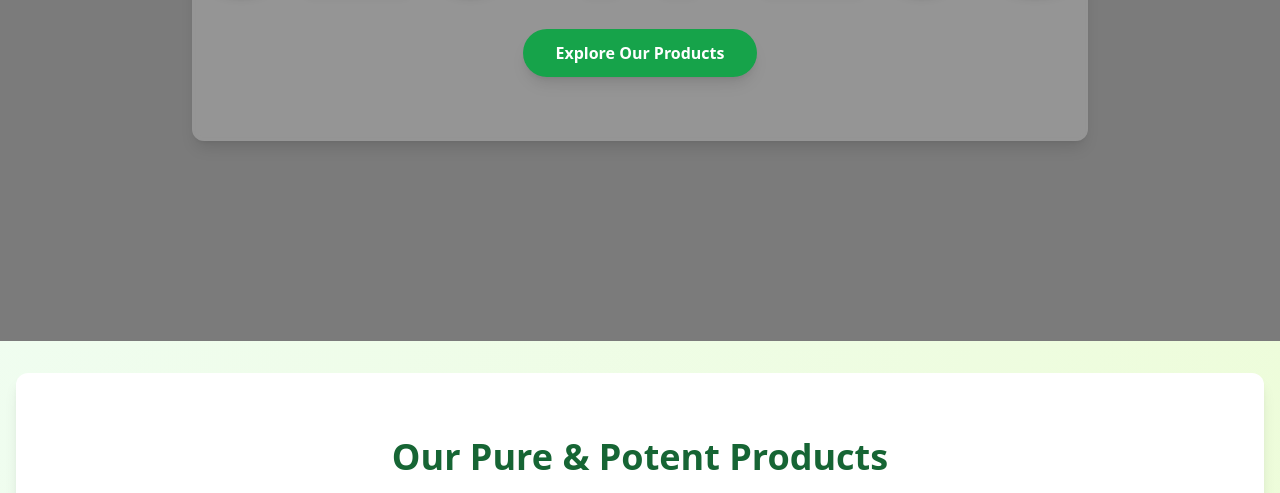
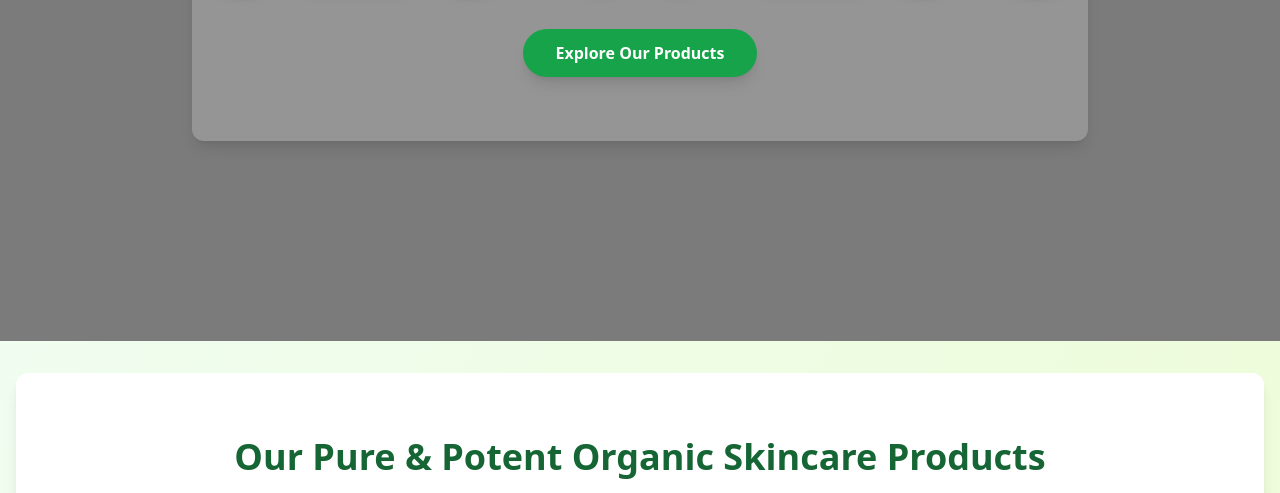
Before and after one commit to akhil01-ai/healthcare, a plain HTML site: page index.html in a window 1280 px wide. Shown: the part 459-952 px from the top of the page. Drawn offline with nearby package versions, Linux system fonts and the light colour scheme; placeholder pictures from the web are drawn by us.

Commit message:
Update index.html

```diff
--- a/index.html
+++ b/index.html
@@ -10,7 +10,7 @@
 
   gtag('config', 'G-8E5S17B6RH');
 </script>
-    <!-- Google Tag Manager -->
+     <!-- Google Tag Manager -->
 <script>(function(w,d,s,l,i){w[l]=w[l]||[];w[l].push({'gtm.start':
 new Date().getTime(),event:'gtm.js'});var f=d.getElementsByTagName(s)[0],
 j=d.createElement(s),dl=l!='dataLayer'?'&l='+l:'';j.async=true;j.src=
@@ -19,14 +19,15 @@ j=d.createElement(s),dl=l!='dataLayer'?'&l='+l:'';j.async=true;j.src=
 <!-- End Google Tag Manager -->
     <meta charset="UTF-8">
     <meta name="viewport" content="width=device-width, initial-scale=1.0">
-    <title>NatureBloom Organics - Pure Skincare from Nature</title>
+    <title>NatureBloom Organics - Organic Skincare, Natural Beauty Products, Herbal Cleansers</title>
+    <meta name="description" content="Discover NatureBloom Organics for pure, handcrafted organic skincare and natural beauty products. Explore our range of herbal cleansers, chemical-free moisturizers, and vegan solutions for radiant, healthy skin.">
     <!-- Tailwind CSS CDN -->
     <script src="https://cdn.tailwindcss.com"></script>
     <!-- Google Fonts - Inter -->
     <link href="https://fonts.googleapis.com/css2?family=Inter:wght@300;400;500;600;700&display=swap" rel="stylesheet">
     <style>
         body
-        <!-- Google Tag Manager (noscript) -->
+         <!-- Google Tag Manager (noscript) -->
 <noscript><iframe src="https://www.googletagmanager.com/ns.html?id=GTM-W7N4BRNB"
 height="0" width="0" style="display:none;visibility:hidden"></iframe></noscript>
 <!-- End Google Tag Manager (noscript) -->{
@@ -108,7 +109,7 @@ height="0" width="0" style="display:none;visibility:hidden"></iframe></noscript>
     <!-- Products Page Section -->
     <section id="products" class="py-16 bg-white flex flex-col items-center justify-center px-4 rounded-xl shadow-lg mx-4 my-8">
         <div class="container mx-auto text-center">
-            <h2 class="text-4xl font-bold text-green-800 mb-12">Our Pure & Potent Products</h2>
+            <h2 class="text-4xl font-bold text-green-800 mb-12">Our Pure & Potent Organic Skincare Products</h2>
             <div class="grid grid-cols-1 md:grid-cols-2 lg:grid-cols-3 gap-10">
                 <!-- Product Card 1 -->
                 <div class="product-card bg-green-50 p-6 rounded-xl shadow-lg hover:shadow-xl transition duration-300 ease-in-out transform hover:-translate-y-2 cursor-pointer">
```
